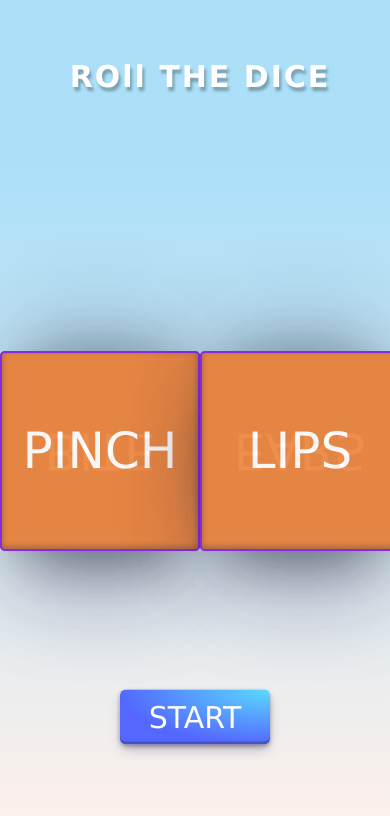
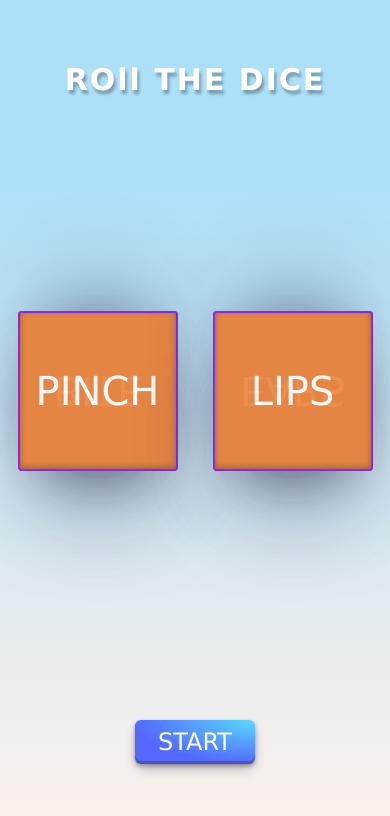
Before and after one commit to Akhilesh-kamat/Roll-The-DIce, a plain HTML site: page index.html in a window 390 px wide. Drawn offline with Linux system fonts and the light colour scheme.

Commit message:
fix Responsiveness

```diff
--- a/Css/style.css
+++ b/Css/style.css
@@ -32,7 +32,7 @@ body{
     color: #fff;
     font-size: 5rem;
     /* perspective: 900px; */
-    grid-row-start: 7;
+    grid-row-start: 6;
 
 
 }
@@ -108,10 +108,8 @@ body{
 
 
 .btn{
-    position: absolute;
-    left:50%;
-    top: 85%;
-    transform: translate(-50%,-50%);
+
+
     width: 15rem;
     font-size: 3rem;
     border: none;
@@ -119,11 +117,12 @@ body{
     align-items: center;
     color: #fff;
     padding: 1rem;
-  appearance: none;
+
   background-image: radial-gradient(100% 100% at 100% 0, #5adaff 0, #5468ff 100%);
   border: 0;
   border-radius: 6px;
   box-shadow: rgba(45, 35, 66, .4) 0 2px 4px,rgba(45, 35, 66, .3) 0 7px 13px -3px,rgba(58, 65, 111, .5) 0 -3px 0 inset;
+
 
 }
 
@@ -149,6 +148,31 @@ h1{
 
 
 }
+
+.btn-wrap{
+    margin: 0 auto;
+    grid-row-start: 10;
+}
 .heading{
     grid-row-start: 2;
 }
+
+
+@media (max-width: 750px) {
+    body{
+        display: grid;
+    }
+        .btn-wrap{
+            grid-row-start: 11;
+
+
+        }
+        h1{
+            font-size: 30px;
+            letter-spacing: 2px;
+        }
+       html{
+        font-size: 50%;
+       }
+
+ }
--- a/index.html
+++ b/index.html
@@ -25,6 +25,9 @@
             <div class="side back">Ears</div>
         </div>
     </div>
-    <button class="btn" id="btn">START</button>
+    <div class="btn-wrap">
+
+        <button class="btn" id="btn">START</button>
+    </div>
 </body>
 </html>
```
